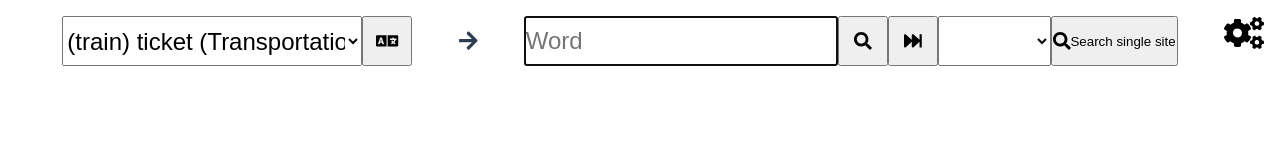
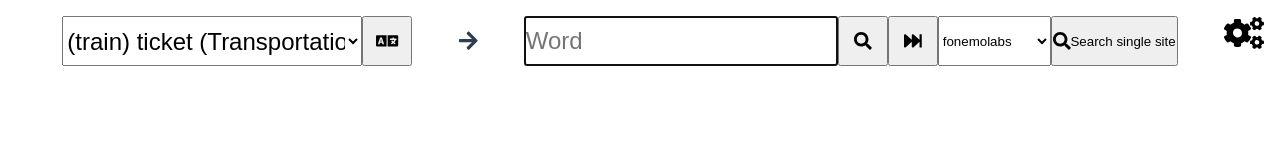
Before and after one commit to chiptus/multi-search, a Vue app: page / in a window 1280 px wide. Shown: the top 160 px of the page. Built offline with nearby package versions, Linux system fonts and the light colour scheme.

Commit message:
select first site by default

```diff
--- a/src/components/search-bar/search-input.vue
+++ b/src/components/search-bar/search-input.vue
@@ -42,6 +42,11 @@ export default {
       keyword: this.initialKeyword || '',
       siteToSearch: '',
     };
+  },
+  mounted() {
+    this.siteToSearch = this.searchEngines.length
+      ? this.searchEngines[0]
+      : null;
   },
   computed: {
     ...mapState({
```
